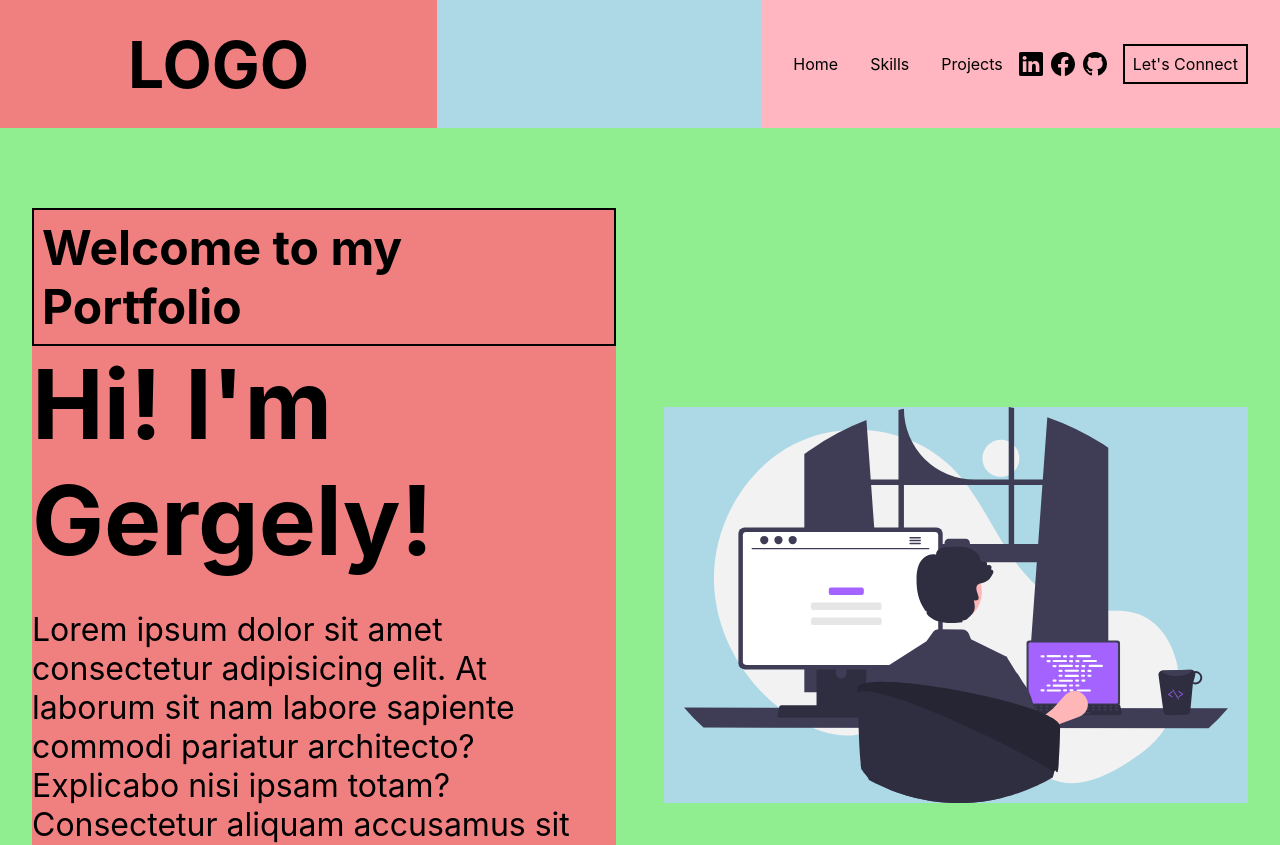
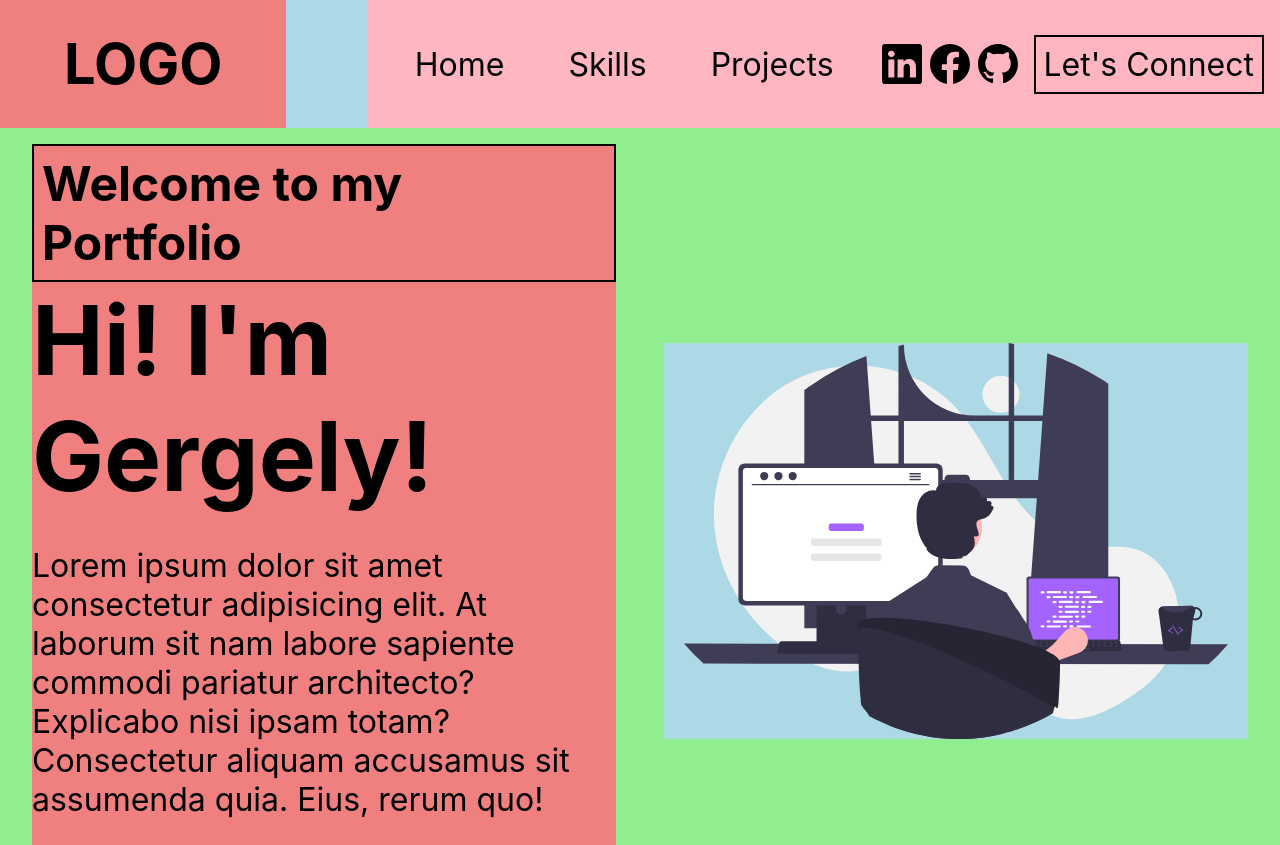
Before and after one commit to gimesi13/React-Portfolio, a React (Create React App) app in the folder react-portfolio-gergely/: page / in a window 1280 px wide. Shown: the top 845 px of the page. Built offline with nearby package versions, Linux system fonts and the light colour scheme.

Commit message:
Navbar responsive fixes
mobile fist restructuring for navbar scss.

```diff
--- a/react-portfolio-gergely/src/Components/NavBar.jsx
+++ b/react-portfolio-gergely/src/Components/NavBar.jsx
@@ -17,7 +17,7 @@ function NavBar() {
   return (
     <div className="navbar">
       <div className="navbar-left">
-        <div>LOGO</div>
+        <div className="navbar-left-logo">LOGO</div>
       </div>
       <div className="navbar-right">
         <div className="routers">
--- a/react-portfolio-gergely/src/Components/Styles/_NavBar.scss
+++ b/react-portfolio-gergely/src/Components/Styles/_NavBar.scss
@@ -1,4 +1,19 @@
 @import "./variables";
+
+/* BREAKPOINTS
+//tablet//
+@media (min-width: 576px) {
+}
+//laptop//
+@media (min-width: 768px) {
+}
+//desktop//
+@media (min-width: 992px) {
+}
+//large//
+@media (min-width: 992px) {
+}
+*/
 
 .navbar {
   position: fixed;
@@ -11,54 +26,61 @@
   height: $navbarHeight;
   justify-content: space-between;
 
+  /* LEFT SECTION */
   .navbar-left {
     @include flexCenter;
     height: 100%;
+    padding-left: 1rem;
+    padding-right: 1rem;
     background: lightcoral;
-
-    padding-left: 4rem;
-    padding-right: 4rem;
-    @media (max-width: 576px) {
-      padding-left: 1rem;
-      padding-right: 1rem;
-    }
-    @media (max-width: 768px) {
+    //tablet//
+    @media (min-width: 576px) {
       padding-left: 2rem;
       padding-right: 2rem;
+      //laptop//
     }
+    @media (min-width: 768px) {
+      padding-left: 2.5rem;
+      padding-right: 2.5rem;
+    }
+    //desktop//
     @media (min-width: 992px) {
-      padding-left: 8rem;
-      padding-right: 8rem;
+      padding-left: 3rem;
+      padding-right: 3rem;
+    }
+    //large//
+    @media (min-width: 1200px) {
+      padding-right: 4rem;
+      padding-left: 4rem;
     }
 
-    div {
+    .navbar-left-logo {
       font-weight: bold;
-      font-size: 2rem;
-      @media (max-width: 576px) {
-      }
-      @media (max-width: 768px) {
-        font-size: 2rem;
-      }
+      font-size: 3rem;
+      //desktop//
       @media (min-width: 992px) {
-        font-size: 4rem;
+        font-size: 3.5rem;
       }
     }
   }
-  /* change it all to mobile first... */
+
+  /* RIGHT SECTION */
   .navbar-right {
     @include flexCenter;
-
     height: 100%;
     background: lightpink;
-    padding-right: 2rem;
-    padding-left: 2rem;
-    gap: 1rem;
-    @media (max-width: 576px) {
-      visibility: hidden;
+    visibility: hidden;
+    //laptop//
+    @media (min-width: 768px) {
+      visibility: visible;
+      padding-right: 1rem;
+      padding-left: 1rem;
+      font-size: 1.7rem;
+      gap: 1rem;
     }
-    @media (max-width: 768px) {
-    }
+    //desktop//
     @media (min-width: 992px) {
+      font-size: 2rem;
     }
 
     .routers {
@@ -66,8 +88,13 @@
       height: 100%;
       width: 100%;
       gap: 2rem;
-      @media (max-width: 768px) {
-        gap: 1rem;
+      @media (min-width: 992px) {
+        gap: 1.5rem;
+      }
+      @media (min-width: 1200px) {
+        padding-right: 2rem;
+        padding-left: 2rem;
+        gap: 5vw;
       }
     }
 
@@ -76,12 +103,21 @@
       height: 100%;
       width: 100%;
       gap: 0.5rem;
+      display: none;
+      //desktop//
+      @media (min-width: 992px) {
+        display: flex;
+      }
 
       div {
         @include flexCenter;
+
         .social-icons {
-          width: 1.5rem;
-          height: 1.5rem;
+          //desktop//
+          @media (min-width: 992px) {
+            width: 2.5rem;
+            height: 2.5rem;
+          }
         }
       }
     }
@@ -99,17 +135,19 @@
     }
   }
 
+  /* HAMBURGER MENU */
   .hamburger-box {
+    z-index: 10;
     @include flexCenter;
     position: absolute;
     right: 2rem;
-    z-index: 10;
-    @media (min-width: 576px) {
+    //tablet//
+    @media (min-width: 768px) {
       visibility: hidden;
     }
 
     .hamburger-icon {
-      font-size: 2rem;
+      font-size: 3rem;
     }
   }
 
@@ -119,20 +157,13 @@
     flex-direction: column;
     right: 0;
     top: 0;
-    padding-top: 4rem;
+    font-size: 5rem;
     padding: 1rem;
-    padding-top: 4rem;
+    padding-top: $navbarHeight;
     gap: 2rem;
     background: lightgreen;
-    @media (min-width: 576px) {
+    @media (min-width: 768px) {
       visibility: hidden;
-    }
-
-    div {
-      @include flexCenter;
-      width: 100%;
-      height: 100%;
-      font-size: 3rem;
     }
   }
 }
--- a/react-portfolio-gergely/src/Components/Styles/_variables.scss
+++ b/react-portfolio-gergely/src/Components/Styles/_variables.scss
@@ -5,4 +5,4 @@
   align-items: center;
 }
 /* VARIABLES */
-$navbarHeight: 8em;
+$navbarHeight: 8rem;
--- a/react-portfolio-gergely/src/Components/css/style.css
+++ b/react-portfolio-gergely/src/Components/css/style.css
@@ -1,5 +1,19 @@
 /* MIXINS */
 /* VARIABLES */
+/* BREAKPOINTS
+//tablet//
+@media (min-width: 576px) {
+}
+//laptop//
+@media (min-width: 768px) {
+}
+//desktop//
+@media (min-width: 992px) {
+}
+//large//
+@media (min-width: 992px) {
+}
+*/
 .navbar {
   position: fixed;
   top: 0;
@@ -16,11 +30,13 @@
           align-items: center;
   width: 100%;
   background: lightblue;
-  height: 8em;
+  height: 8rem;
   -webkit-box-pack: justify;
       -ms-flex-pack: justify;
           justify-content: space-between;
-  /* change it all to mobile first... */
+  /* LEFT SECTION */
+  /* RIGHT SECTION */
+  /* HAMBURGER MENU */
 }
 .navbar .navbar-left {
   display: -webkit-box;
@@ -33,40 +49,41 @@
       -ms-flex-align: center;
           align-items: center;
   height: 100%;
+  padding-left: 1rem;
+  padding-right: 1rem;
   background: lightcoral;
-  padding-left: 4rem;
-  padding-right: 4rem;
 }
-@media (max-width: 576px) {
-  .navbar .navbar-left {
-    padding-left: 1rem;
-    padding-right: 1rem;
-  }
-}
-@media (max-width: 768px) {
+@media (min-width: 576px) {
   .navbar .navbar-left {
     padding-left: 2rem;
     padding-right: 2rem;
   }
 }
-@media (min-width: 992px) {
+@media (min-width: 768px) {
   .navbar .navbar-left {
-    padding-left: 8rem;
-    padding-right: 8rem;
-  }
-}
-.navbar .navbar-left div {
-  font-weight: bold;
-  font-size: 2rem;
-}
-@media (max-width: 768px) {
-  .navbar .navbar-left div {
-    font-size: 2rem;
+    padding-left: 2.5rem;
+    padding-right: 2.5rem;
   }
 }
 @media (min-width: 992px) {
-  .navbar .navbar-left div {
-    font-size: 4rem;
+  .navbar .navbar-left {
+    padding-left: 3rem;
+    padding-right: 3rem;
+  }
+}
+@media (min-width: 1200px) {
+  .navbar .navbar-left {
+    padding-right: 4rem;
+    padding-left: 4rem;
+  }
+}
+.navbar .navbar-left .navbar-left-logo {
+  font-weight: bold;
+  font-size: 3rem;
+}
+@media (min-width: 992px) {
+  .navbar .navbar-left .navbar-left-logo {
+    font-size: 3.5rem;
   }
 }
 .navbar .navbar-right {
@@ -81,13 +98,20 @@
           align-items: center;
   height: 100%;
   background: lightpink;
-  padding-right: 2rem;
-  padding-left: 2rem;
-  gap: 1rem;
+  visibility: hidden;
 }
-@media (max-width: 576px) {
+@media (min-width: 768px) {
   .navbar .navbar-right {
-    visibility: hidden;
+    visibility: visible;
+    padding-right: 1rem;
+    padding-left: 1rem;
+    font-size: 1.7rem;
+    gap: 1rem;
+  }
+}
+@media (min-width: 992px) {
+  .navbar .navbar-right {
+    font-size: 2rem;
   }
 }
 .navbar .navbar-right .routers {
@@ -104,9 +128,16 @@
   width: 100%;
   gap: 2rem;
 }
-@media (max-width: 768px) {
+@media (min-width: 992px) {
   .navbar .navbar-right .routers {
-    gap: 1rem;
+    gap: 1.5rem;
+  }
+}
+@media (min-width: 1200px) {
+  .navbar .navbar-right .routers {
+    padding-right: 2rem;
+    padding-left: 2rem;
+    gap: 5vw;
   }
 }
 .navbar .navbar-right .soc-icons {
@@ -122,6 +153,14 @@
   height: 100%;
   width: 100%;
   gap: 0.5rem;
+  display: none;
+}
+@media (min-width: 992px) {
+  .navbar .navbar-right .soc-icons {
+    display: -webkit-box;
+    display: -ms-flexbox;
+    display: flex;
+  }
 }
 .navbar .navbar-right .soc-icons div {
   display: -webkit-box;
@@ -134,9 +173,11 @@
       -ms-flex-align: center;
           align-items: center;
 }
-.navbar .navbar-right .soc-icons div .social-icons {
-  width: 1.5rem;
-  height: 1.5rem;
+@media (min-width: 992px) {
+  .navbar .navbar-right .soc-icons div .social-icons {
+    width: 2.5rem;
+    height: 2.5rem;
+  }
 }
 .navbar .navbar-right .connect-button-box {
   display: -webkit-box;
@@ -157,6 +198,7 @@
   white-space: nowrap;
 }
 .navbar .hamburger-box {
+  z-index: 10;
   display: -webkit-box;
   display: -ms-flexbox;
   display: flex;
@@ -168,15 +210,14 @@
           align-items: center;
   position: absolute;
   right: 2rem;
-  z-index: 10;
 }
-@media (min-width: 576px) {
+@media (min-width: 768px) {
   .navbar .hamburger-box {
     visibility: hidden;
   }
 }
 .navbar .hamburger-box .hamburger-icon {
-  font-size: 2rem;
+  font-size: 3rem;
 }
 .navbar .dropdown-menu {
   display: -webkit-box;
@@ -195,30 +236,16 @@
           flex-direction: column;
   right: 0;
   top: 0;
-  padding-top: 4rem;
+  font-size: 5rem;
   padding: 1rem;
-  padding-top: 4rem;
+  padding-top: 8rem;
   gap: 2rem;
   background: lightgreen;
 }
-@media (min-width: 576px) {
+@media (min-width: 768px) {
   .navbar .dropdown-menu {
     visibility: hidden;
   }
-}
-.navbar .dropdown-menu div {
-  display: -webkit-box;
-  display: -ms-flexbox;
-  display: flex;
-  -webkit-box-pack: center;
-      -ms-flex-pack: center;
-          justify-content: center;
-  -webkit-box-align: center;
-      -ms-flex-align: center;
-          align-items: center;
-  width: 100%;
-  height: 100%;
-  font-size: 3rem;
 }
 
 /* MIXINS */
@@ -235,7 +262,7 @@
   -webkit-box-align: center;
       -ms-flex-align: center;
           align-items: center;
-  padding-top: 8em;
+  padding-top: 8rem;
   padding-right: 1rem;
   padding-left: 1rem;
   gap: 1rem;
```
Also changed, not shown: 1 other file (tests, documents, lock files or other folders).
